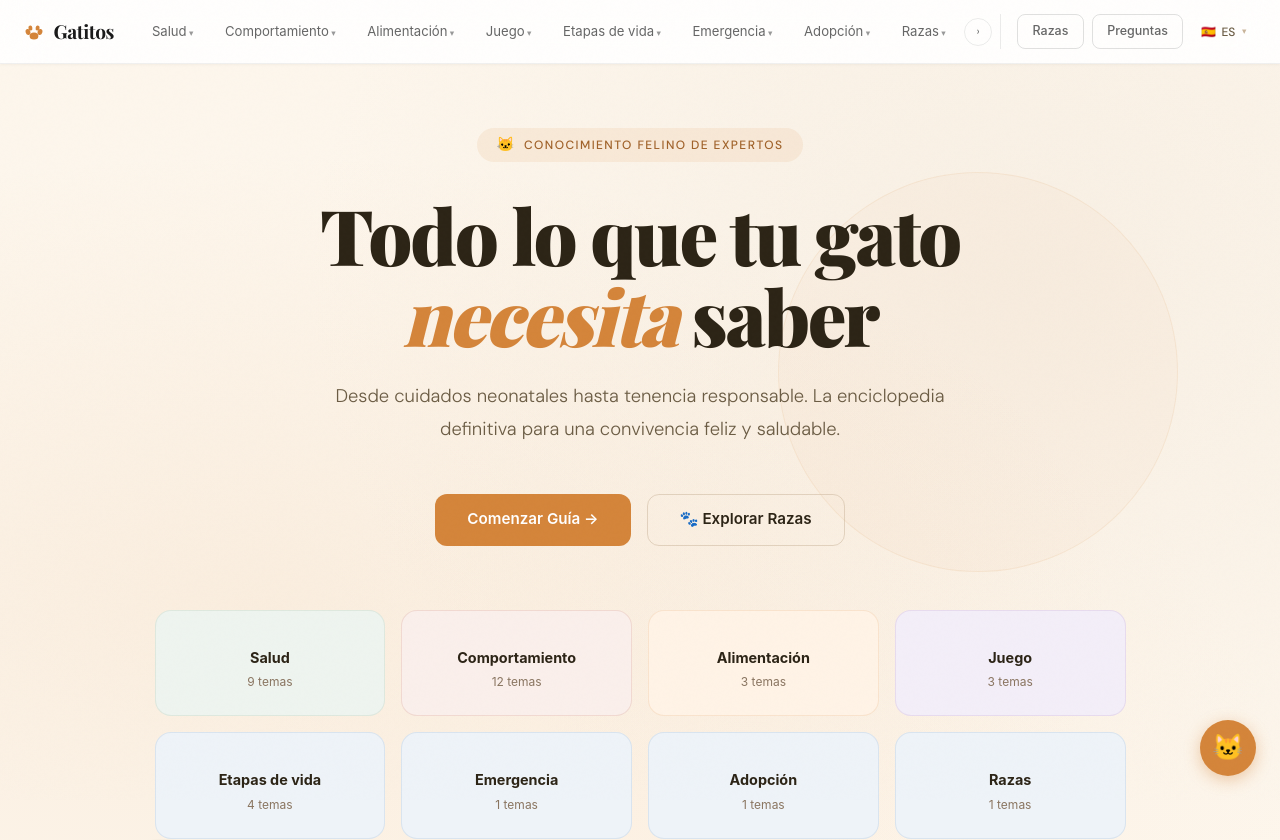
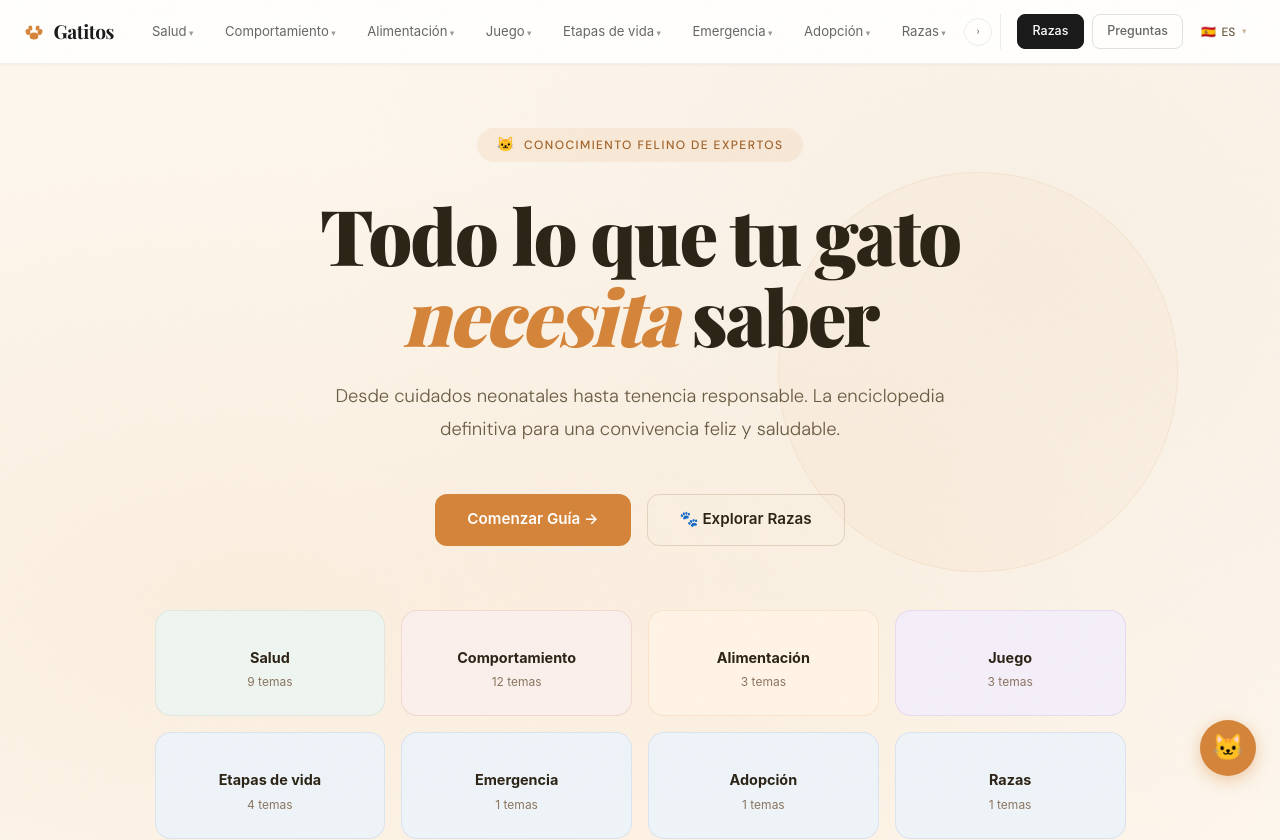
Before and after one commit to Rodolfotech/gatoLandia, a Next.js app: page / in a window 1280 px wide. Shown: the top 840 px of the page. Built offline with nearby package versions, Linux system fonts and the light colour scheme; a web font is replaced by a local one.

Commit message:
fix: errores en page en producción

```diff
--- a/app/page.tsx
+++ b/app/page.tsx
@@ -20,7 +20,7 @@ export default function Home() {
   const { t, categories } = useI18n();
   const [selection, setSelection] = useState<Selection | null>(null);
   const [activeCatSlug, setActiveCatSlug] = useState<string | null>(null);
-  const [activeContentType, setActiveContentType] = useState<ContentType>("enciclopedia");
+  const [activeContentType, setActiveContentType] = useState<ContentType>("razas");
 
   const currentCat    = activeCatSlug ? categories.find(c => c.slug === activeCatSlug) ?? getCategory(activeCatSlug) : null;
   const currentSub    = selection ? categories.find(c => c.slug === selection.categorySlug)?.subcategories.find(s => s.slug === selection.subcategorySlug) ?? getSubcategory(selection.categorySlug, selection.subcategorySlug) : null;
```
